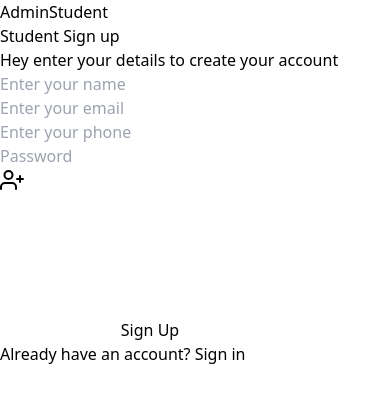
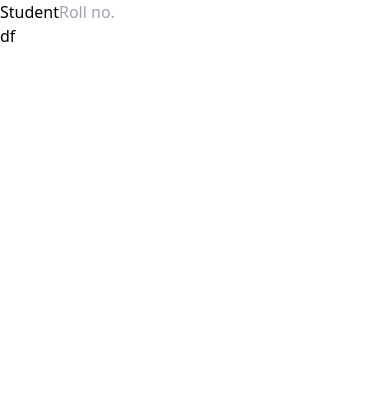
Before and after one commit to khushveermalviya/Schoolmange, a React (Vite) app in the folder frontend/: page / in a window 390 px wide. Shown: the top 402 px of the page. Built offline with nearby package versions, Linux system fonts and the light colour scheme.

Commit message:
push my self to do what i can

```diff
--- a/frontend/package.json
+++ b/frontend/package.json
@@ -19,6 +19,7 @@
     "react-dom": "^18.3.1",
     "react-hot-toast": "^2.4.1",
     "react-icon": "^1.0.0",
+    "react-otp-input": "^3.1.1",
     "react-phone-input-2": "^2.15.1",
     "react-top-loading-bar": "^2.3.1",
     "recharts": "^2.12.7",
--- a/frontend/src/Component/Main.jsx
+++ b/frontend/src/Component/Main.jsx
@@ -1,84 +1,31 @@
-import React from 'react'
+import React, { useState } from 'react'
 import { NavLink } from 'react-router-dom'
 import loading from "react-top-loading-bar"
 export default function Main() {
+  const[info , setInfo]=useState('')
+  function onHandle(e){
+setInfo(e.target.value)
+  }
+  console.log(info);
 
   return (
-    <div>
-<div className="w-full items-center flex  justify-between">
-<NavLink to="/admin" className="text-blue-900 font-bold text-2xl">Admin</NavLink>
-<NavLink to="/Student" className="text-blue-900 font-bold text-2xl">Student</NavLink>
+    <div className='bg-gray-700 min-h-screen  '>
+<div className="flex justify-between  items-center h-screen ">
+  <div className='bg-white w-1/2 h-full justify-center flex items-center flex-col'>
+<NavLink to="/Student" className="text-blue-900 font-bold text-2xl ">Student</NavLink>
+<label for="rollno"></label>
+<input
+type='number'
+className='w-30 border-2 border-black rounded-md outline-2 bg-slate-400 appearance-none'
+name='rollno'
+placeholder='Roll no.'
+onChange={onHandle}
+/>
 
+</div>
+<div className='bg-slate-50'>df</div>
     </div>
-    <div className="h-[100vh] items-center flex justify-center px-5 lg:px-0">
-      <div className="max-w-screen-xl bg-white border shadow sm:rounded-lg flex justify-center flex-1">
-        <div className="flex-1 bg-blue-900 text-center hidden md:flex">
-          <div
-            className="m-12 xl:m-16 w-full bg-contain bg-center bg-no-repeat"
-            style={{
-              backgroundImage: `url(https://www.tailwindtap.com/assets/common/marketing.svg)`,
-            }}
-          ></div>
-        </div>
-        <div className="lg:w-1/2 xl:w-5/12 p-6 sm:p-12">
-          <div className=" flex flex-col items-center">
-            <div className="text-center">
-              <h1 className="text-2xl xl:text-4xl font-extrabold text-blue-900">
-                Student Sign up
-              </h1>
-              <p className="text-[12px] text-gray-500">
-                Hey enter your details to create your account
-              </p>
-            </div>
-            <div className="w-full flex-1 mt-8">
-              <div className="mx-auto max-w-xs flex flex-col gap-4">
-                <input
-                  className="w-full px-5 py-3 rounded-lg font-medium bg-gray-100 border border-gray-200 placeholder-gray-500 text-sm focus:outline-none focus:border-gray-400 focus:bg-white"
-                  type="text"
-                  placeholder="Enter your name"
-                />
-                <input
-                  className="w-full px-5 py-3 rounded-lg font-medium bg-gray-100 border border-gray-200 placeholder-gray-500 text-sm focus:outline-none focus:border-gray-400 focus:bg-white"
-                  type="email"
-                  placeholder="Enter your email"
-                />
-                <input
-                  className="w-full px-5 py-3 rounded-lg font-medium bg-gray-100 border border-gray-200 placeholder-gray-500 text-sm focus:outline-none focus:border-gray-400 focus:bg-white"
-                  type="tel"
-                  placeholder="Enter your phone"
-                />
-                <input
-                  className="w-full px-5 py-3 rounded-lg font-medium bg-gray-100 border border-gray-200 placeholder-gray-500 text-sm focus:outline-none focus:border-gray-400 focus:bg-white"
-                  type="password"
-                  placeholder="Password"
-                />
-                <button className="mt-5 tracking-wide font-semibold bg-blue-900 text-gray-100 w-full py-4 rounded-lg hover:bg-indigo-700 transition-all duration-300 ease-in-out flex items-center justify-center focus:shadow-outline focus:outline-none">
-                  <svg
-                    className="w-6 h-6 -ml-2"
-                    fill="none"
-                    stroke="currentColor"
-                    stroke-width="2"
-                    strokeLinecap="round"
-                    stroke-linejoin="round"
-                  >
-                    <path d="M16 21v-2a4 4 0 00-4-4H5a4 4 0 00-4 4v2" />
-                    <circle cx="8.5" cy="7" r="4" />
-                    <path d="M20 8v6M23 11h-6" />
-                  </svg>
-                  <span className="ml-3">Sign Up</span>
-                </button>
-                <p className="mt-6 text-xs text-gray-600 text-center">
-                  Already have an account?{" "}
-                  <a href="">
-                    <span className="text-blue-900 font-semibold">Sign in</span>
-                  </a>
-                </p>
-              </div>
-            </div>
-          </div>
-        </div>
-      </div>
-    </div>
+
 
     </div>
   )
--- /dev/null
+++ b/frontend/src/Component/student/Studentlog.jsx
@@ -0,0 +1,46 @@
+import React, { useEffect } from 'react';
+
+const Studentlog = () => {
+    useEffect(() => {
+        // Load the external script
+        const script = document.createElement('script');
+        script.src = "https://www.phone.email/sign_in_button_v1.js";
+        script.async = true;
+        document.querySelector('.pe_signin_button').appendChild(script);
+
+        // Define the listener function
+        window.phoneEmailListener = async function(userObj) {
+            const user_json_url = userObj.user_json_url;
+
+            // Fetch user details from the backend
+            try {
+                const response = await fetch('/Login');
+                const data = await response.json();
+
+                // Process and display user details
+                console.log('User Details:', data);
+
+                // Insert the debug message
+                document.querySelector('.pe_signin_button').insertAdjacentHTML('beforeend', `<span>Phone Verification Successful !! <br />Read the following user_json_url from the backend to get the verified phone number - ${user_json_url} <br /> Please delete this debug message code from the phoneEmailListener function once you implement integration step 2.</span>`);
+            } catch (error) {
+                console.error('Error fetching user details:', error);
+            }
+        };
+
+        return () => {
+            // Cleanup the listener function when the component unmounts
+            window.phoneEmailListener = null;
+        };
+    }, []);
+
+    return (
+        <div>
+            <div className="pe_signin_button" data-client-id="11311996603681884971">
+                <script src="https://www.phone.email/sign_in_button_v1.js" async></script>
+            </div>
+            <div className="pe_signin_button" data-client-id="15695407177920574360"></div>
+        </div>
+    );
+};
+
+export default Studentlog;
--- a/frontend/src/firebase.config.js
+++ b/frontend/src/firebase.config.js
@@ -1,6 +1,6 @@
 // Import the functions you need from the SDKs you need
 import { initializeApp } from "firebase/app";
-import { getAnalytics } from "firebase/analytics";
+import { getAuth } from "firebase/auth";
 // TODO: Add SDKs for Firebase products that you want to use
 // https://firebase.google.com/docs/web/setup#available-libraries
 
@@ -18,3 +18,4 @@ const firebaseConfig = {
 
 // Initialize Firebase
 const app = initializeApp(firebaseConfig);
+  export default auth =getAuth(app)
```
Also changed, not shown: frontend/src/main.jsx (+6 -1 lines), 2 other files (tests, documents, lock files or other folders).
